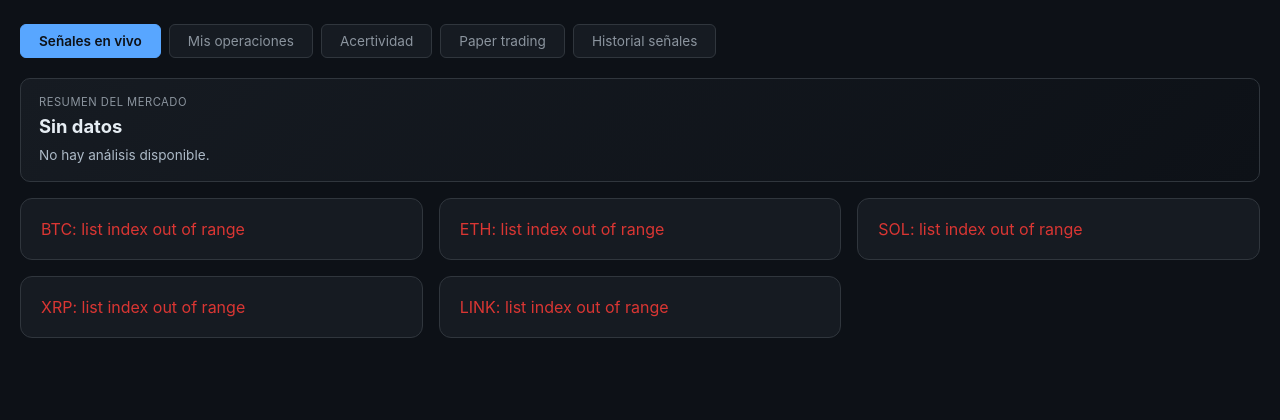
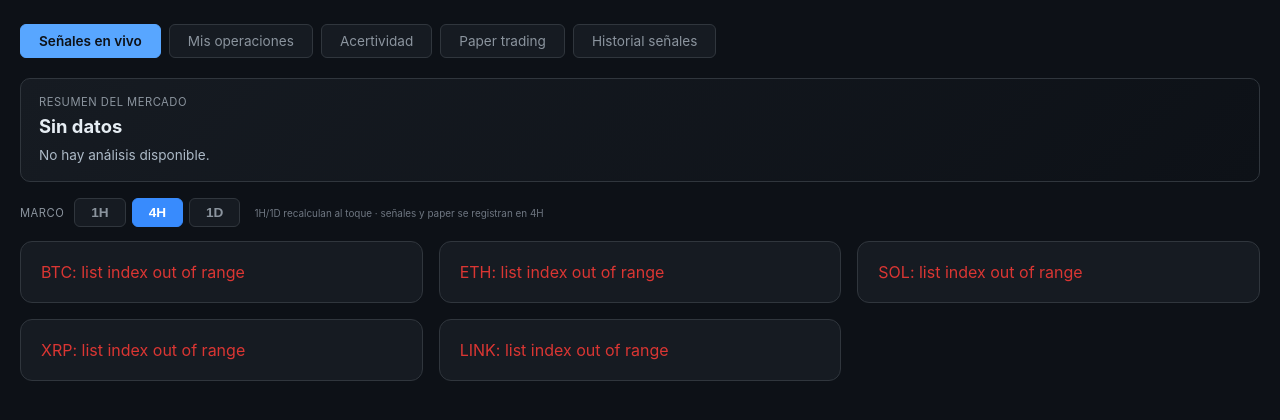
Before and after one commit to nicorubio88/Crypto-signal-bot, a Flask app: page / in a window 1280 px wide. Shown: the part 62-482 px from the top of the page. Run offline with Flask 3, Linux system fonts and the light colour scheme.

Commit message:
Add files via upload

```diff
--- a/templates/dashboard.html
+++ b/templates/dashboard.html
@@ -14,6 +14,8 @@
   .tab { padding: 8px 18px; border-radius: 6px; cursor: pointer; font-size: 0.85rem; border: 1px solid #30363d; background: #161b22; color: #8b949e; transition: all 0.2s; }
   .tab.active { background: #58a6ff; color: #0d1117; border-color: #58a6ff; font-weight: 600; }
   .btn { background: #21262d; border: 1px solid #30363d; color: #58a6ff; padding: 6px 14px; border-radius: 6px; cursor: pointer; font-size: 0.82rem; }
+  .tf-btn { background: #161b22; border: 1px solid #30363d; color: #8b949e; padding: 6px 16px; border-radius: 6px; cursor: pointer; font-size: 0.85rem; font-weight: 600; transition: all 0.15s; }
+  .tf-btn.tf-active { background: #388bfd; color: #fff; border-color: #388bfd; }
   .btn:hover { background: #30363d; }
   .btn-primary { background: #2ea043; color: white; border-color: #2ea043; }
   .btn-danger { background: #da3633; color: white; border-color: #da3633; }
@@ -206,7 +208,15 @@
   <div class="tab" onclick="showTab('history')">Historial señales</div>
 </div>
 
-<div id="tab-signals"><div id="global-summary"></div><div id="scenarios-panel"></div><div id="grid" class="grid"><div class="loading">Cargando...</div></div></div>
+<div id="tab-signals"><div id="global-summary"></div>
+<div style="display:flex;gap:6px;align-items:center;margin-bottom:14px">
+  <span style="font-size:0.7rem;color:#8b949e;text-transform:uppercase;letter-spacing:0.5px;margin-right:4px">Marco</span>
+  <button class="tf-btn" data-tf="1h" onclick="setTimeframe('1h')">1H</button>
+  <button class="tf-btn tf-active" data-tf="4h" onclick="setTimeframe('4h')">4H</button>
+  <button class="tf-btn" data-tf="1d" onclick="setTimeframe('1d')">1D</button>
+  <span style="font-size:0.62rem;color:#6e7681;margin-left:8px">1H/1D recalculan al toque · señales y paper se registran en 4H</span>
+</div>
+<div id="scenarios-panel"></div><div id="grid" class="grid"><div class="loading">Cargando...</div></div></div>
 
 <div id="tab-ops" class="hidden">
   <div id="ops-summary"></div>
@@ -380,6 +390,12 @@
 
 <script>
 let currentTab = 'signals';
+let selectedTF = '4h';
+function setTimeframe(tf) {
+  selectedTF = tf;
+  document.querySelectorAll('.tf-btn').forEach(b => b.classList.toggle('tf-active', b.dataset.tf === tf));
+  loadData();
+}
 let marketData = [];
 let openOpsCache = [];
 let editingOpId = null;
@@ -577,7 +593,9 @@
 
 async function loadData() {
   try {
-    const r = await fetch('/api/data');
+    const grid = document.getElementById('grid');
+    if (selectedTF !== '4h') grid.innerHTML = '<div class="loading">Recalculando en ' + selectedTF.toUpperCase() + '... (tarda unos segundos)</div>';
+    const r = await fetch('/api/data?tf=' + selectedTF);
     const data = await r.json();
     marketData = data.results || [];
     document.getElementById('last-update').textContent = 'Actualizado: ' + (data.last_update || '—');
```
